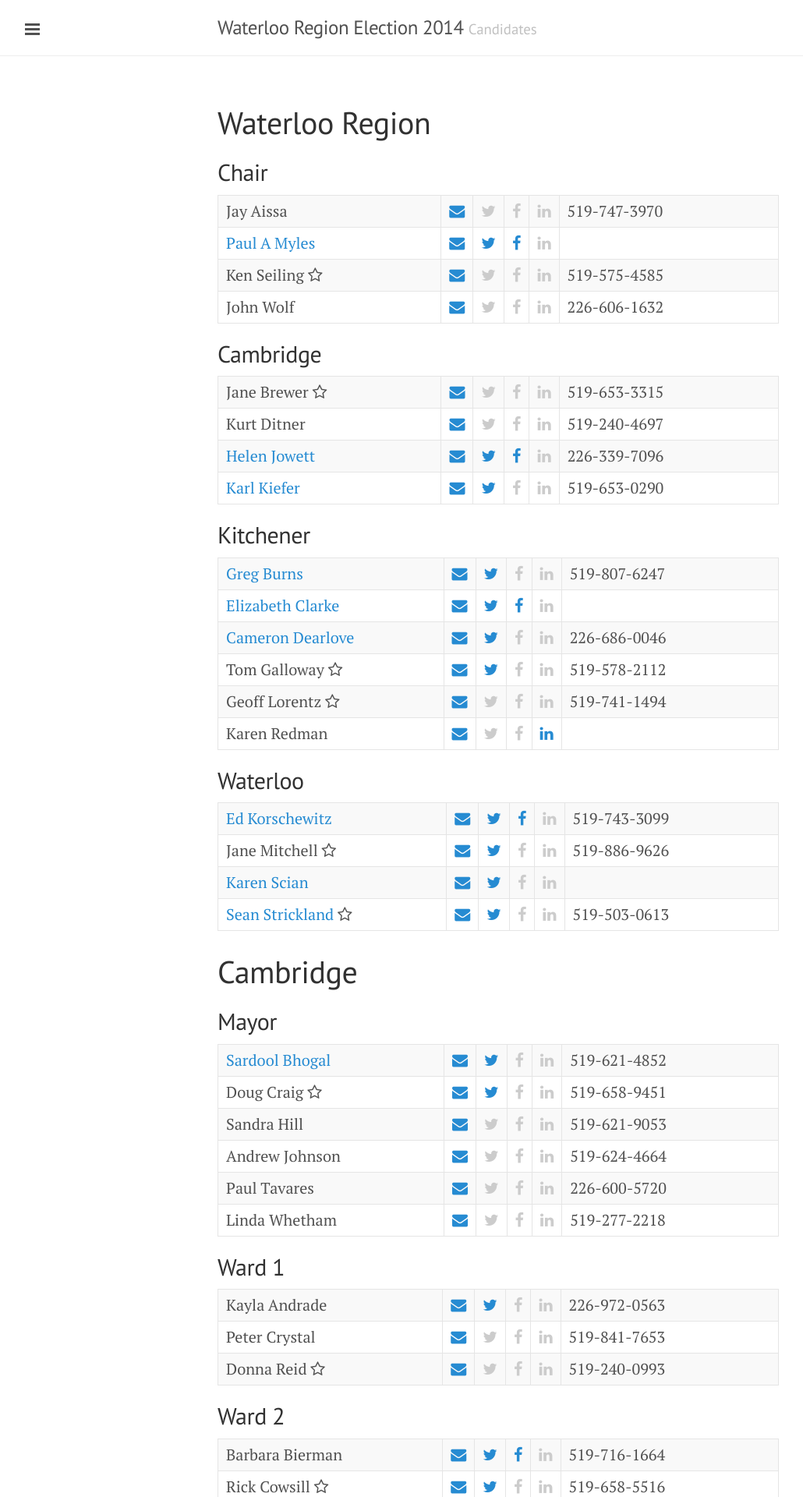
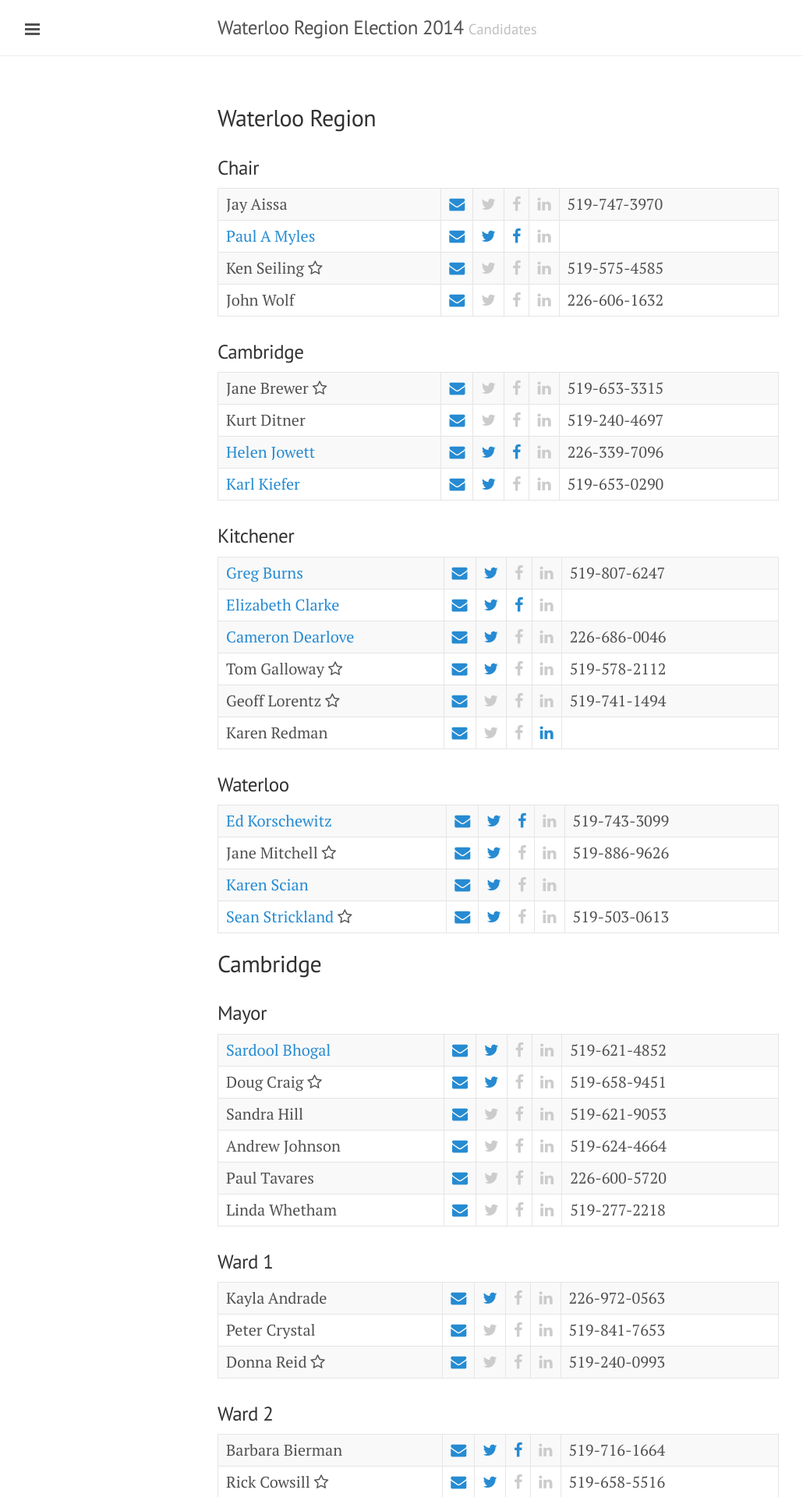
Before and after one commit to info-waterloo-region/election-2014, a Jekyll site: the page built from index.html, in a window 1280 px wide. Shown: the top 1920 px of the page at 78% size, without its empty margins (1-1031 px from the left). Built offline with Jekyll 4.4.1, drawn with Linux system fonts in a browser that asks for light colours; nearby versions of some CDN libraries; Markdown is read by kramdown in place of the engine named in the settings; the list of posts is cut into pages by our own code.

Commit message:
Headings

```diff
--- a/index.html
+++ b/index.html
@@ -6,9 +6,9 @@ title: Home
 <div class="post">
 
   {% for m in site.data.candidates %}
-  <h1>{{m[0]}}</h1>
+  <h2>{{m[0]}}</h2>
     {% for o in m[1] %}
-    <h2>{{o[0]}}</h2>
+    <h3>{{o[0]}}</h3>
     <table>
       <tbody>
         {% for c in o[1] %}
```
